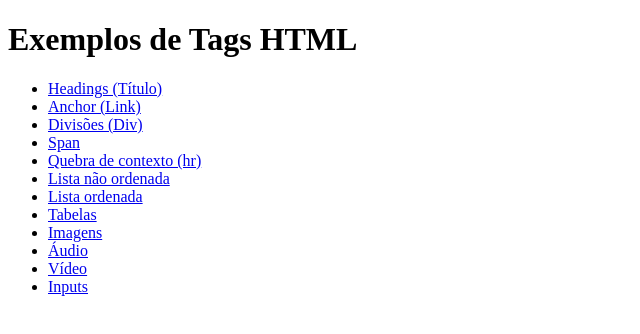
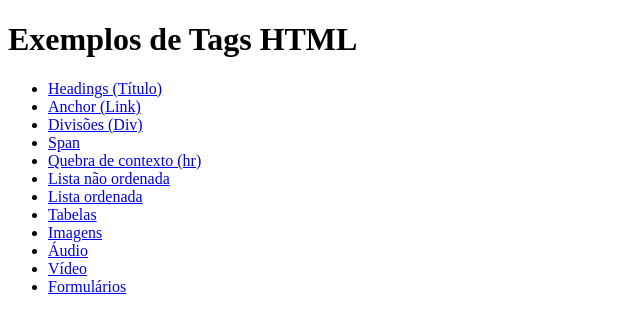
Before and after one commit to 1606018/tags-html, a plain HTML site: page index.html in a window 1280 px wide. Shown: the full height of the page, 0-640 px from the left. Drawn offline with Linux system fonts and the light colour scheme.

Commit message:
Ajusta link para exemplos de formulários

```diff
--- a/index.html
+++ b/index.html
@@ -21,7 +21,7 @@
     <li><a href="./img.html">Imagens</a></li>
     <li><a href="./audio.html">Áudio</a></li>
     <li><a href="./video.html">Vídeo</a></li>
-    <li><a href="../forms/input.html">Inputs</a></li>
+    <li><a href="./forms/index.html">Formulários</a></li>
   </ul>
 </body>
 
```
Also changed, not shown: forms/form.html (+1 -1 lines), imagens/ps5.jpg (renamed from ps5.jpg).
